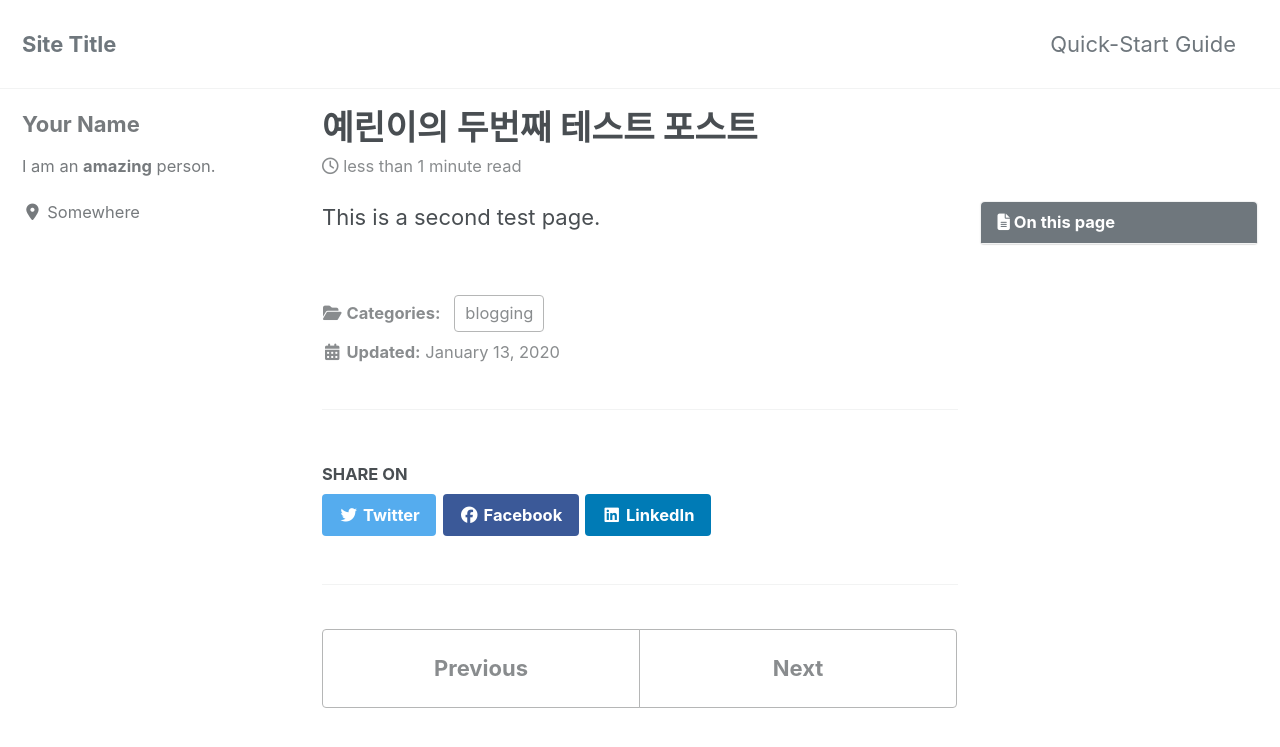
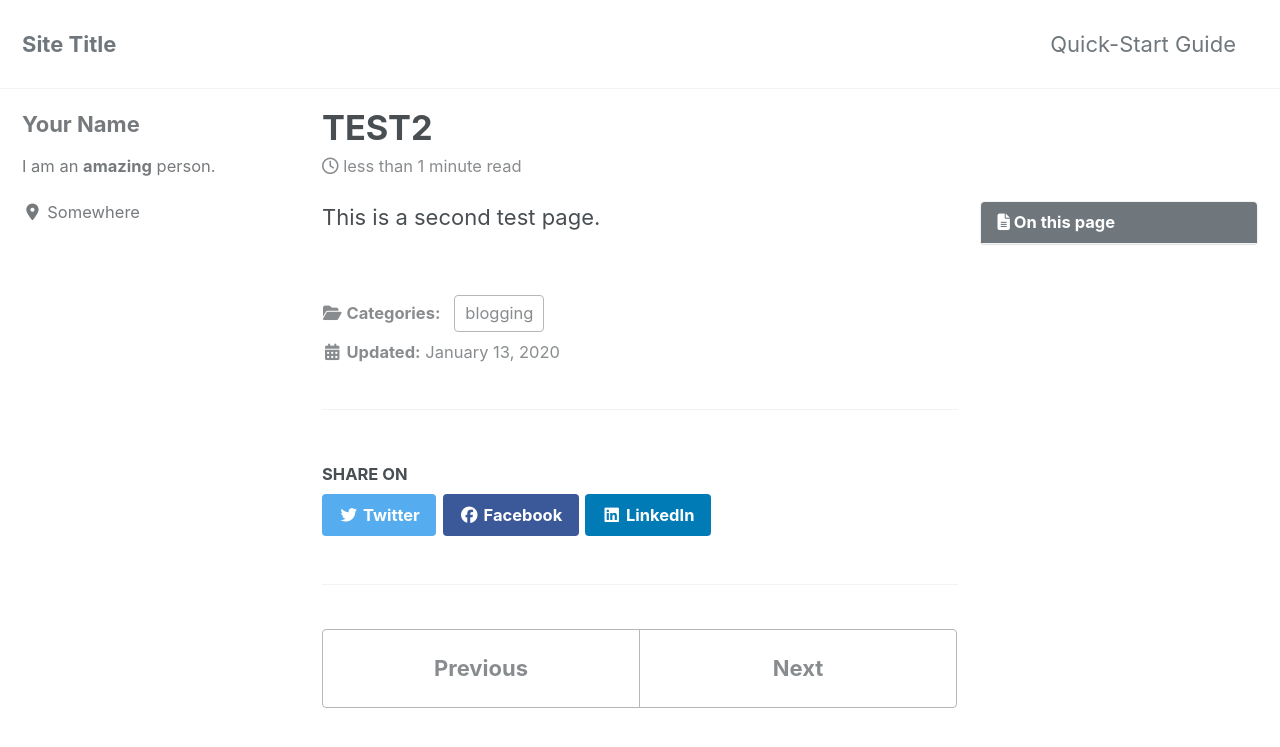
Before and after one commit to rin1004/MyStudy, a Jekyll site: the page built from _posts/2020-01-13-test2.md, in a window 1280 px wide and 900 px high. Shown: the top 747 px of the window. Built offline with Jekyll 4.4.1, drawn with Linux system fonts in a browser that asks for light colours; cached includes are drawn as plain includes; nearby versions of some CDN libraries.

Commit message:
Update 2020-01-13-test2.md

```diff
--- a/_posts/2020-01-13-test2.md
+++ b/_posts/2020-01-13-test2.md
@@ -1,5 +1,5 @@
 ---
-title: "예린이의 두번째 테스트 포스트"
+title: "TEST2"
 categories:
   - blogging
 last_modified_at: 2020-01-13T13:00:00+09:00
```
